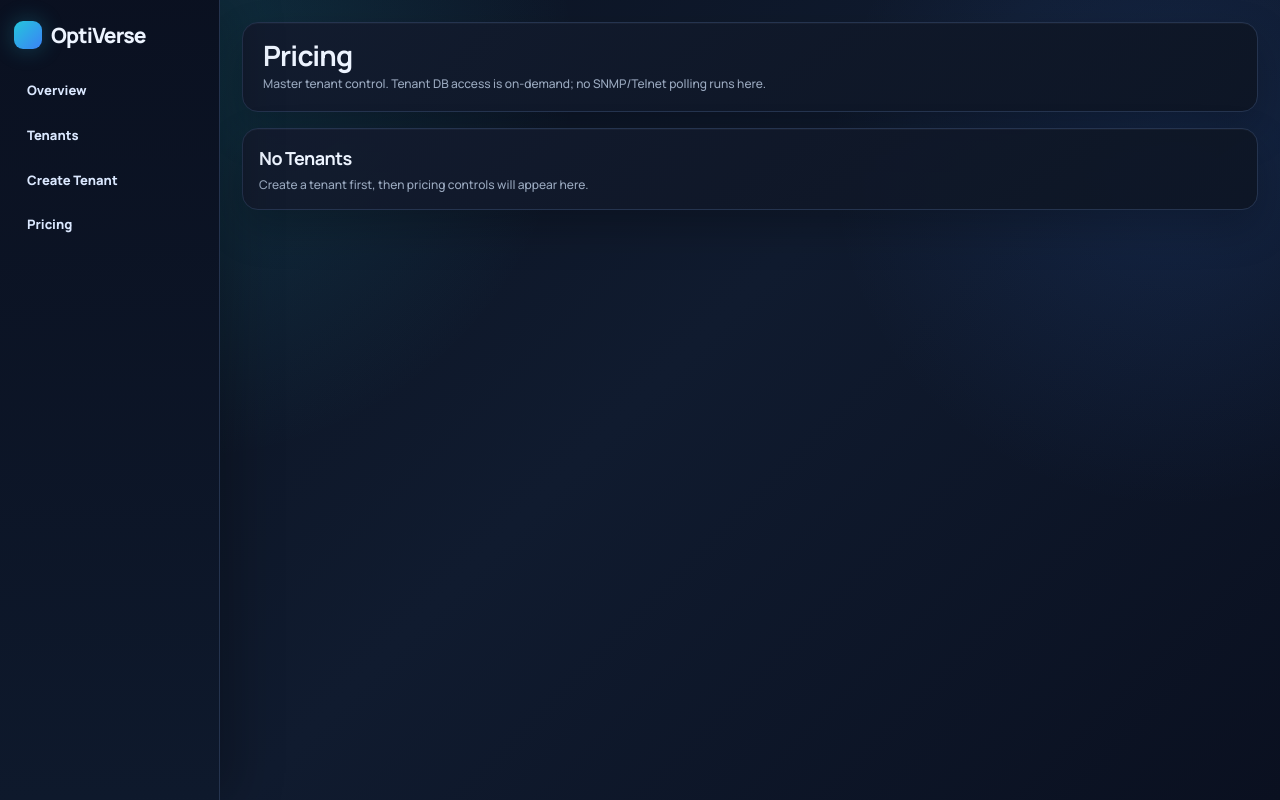
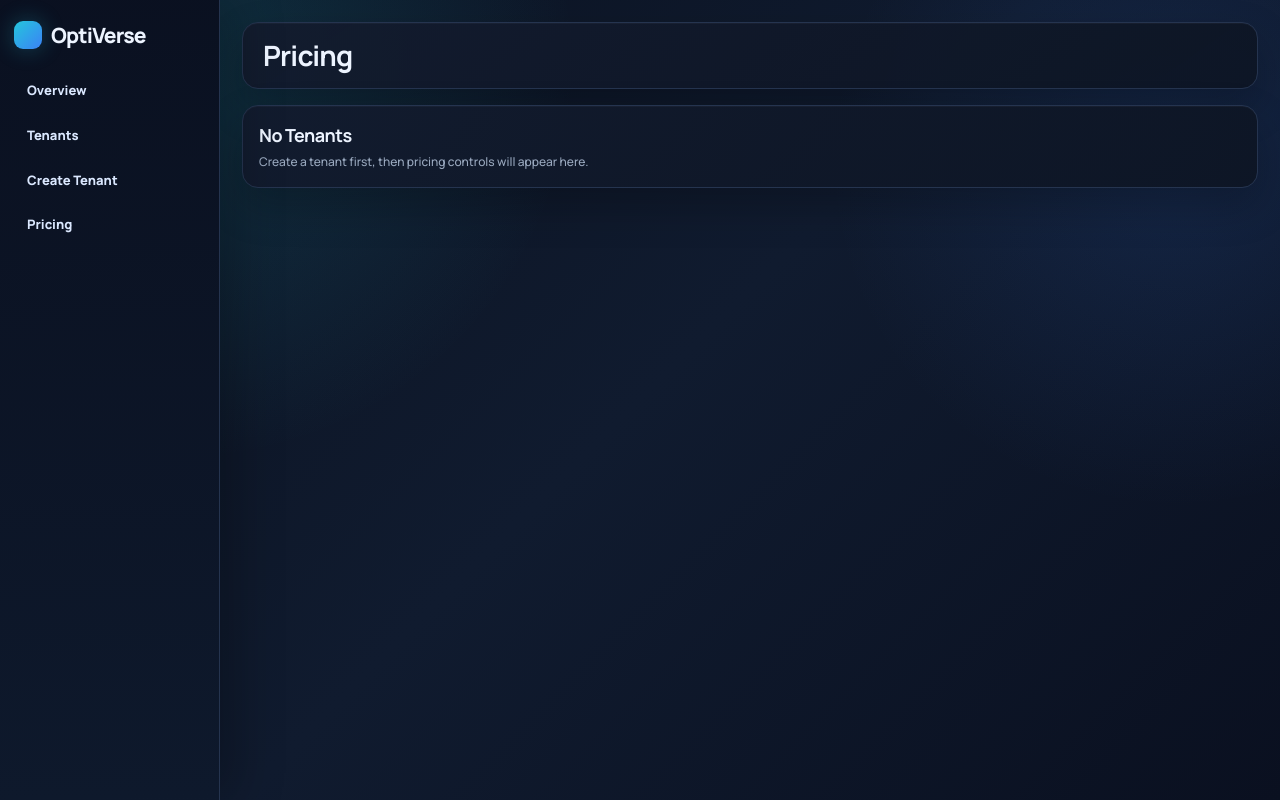
Before and after one commit to riz-coder/Smart-Olt, a Django app: template controlmanager/templates/controlmanager/plan_list.html in a window 1280 px wide. Run offline with Django 5.2, Linux system fonts and the light colour scheme; the template is opened without the code that fills it, so the values that code supplies are empty.

Commit message:
Remove control plane subtitle

```diff
--- a/controlmanager/templates/controlmanager/base.html
+++ b/controlmanager/templates/controlmanager/base.html
@@ -282,7 +282,6 @@
         <header class="topbar">
             <div>
                 <h1>{% block heading %}Control Plane{% endblock %}</h1>
-                <p class="subtle">Master tenant control. Tenant DB access is on-demand; no SNMP/Telnet polling runs here.</p>
             </div>
             {% block top_actions %}{% endblock %}
         </header>
```
